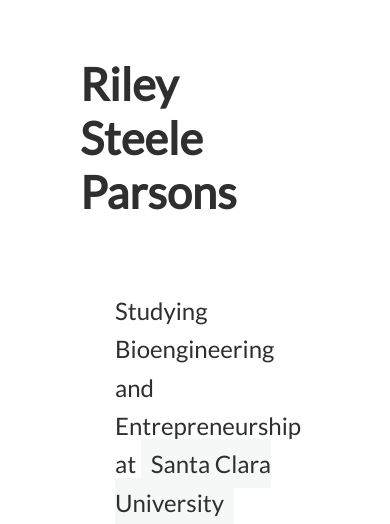
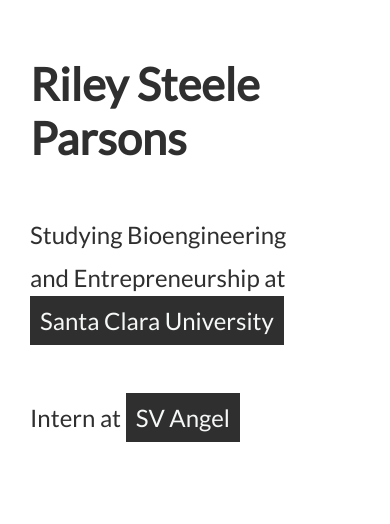
Before and after one commit to rileysparsons/rileysparsons.github.io, a Jekyll site: the page built from index.html, in a window 390 px wide. Shown: the top 524 px of the page. Built offline with Jekyll 4.4.1, drawn with Linux system fonts in a browser that asks for light colours; grey boxes are pictures that could not be loaded.

Commit message:
ready for mobile

```diff
--- a/css/landing.scss
+++ b/css/landing.scss
@@ -76,10 +76,18 @@
     top:0;
     left:0;
     right:0;
+
+    margin-top:20px;
+    margin-bottom:20px;
+    margin-right:30px;
+    margin-left:30px;
+
+    @media (min-width:768px){
      margin-top:20px;
       margin-bottom:20px;
       margin-right:80px;
       margin-left:80px;
+    }
 }
 
 /**
@@ -87,9 +95,31 @@
  */
 .top a {
     text-decoration: none;
+
+    background: #2F2F2F;
+    color: #F6F7F7;
+    margin-left: 10px;
+    box-shadow: 10px 0 0 #2F2F2F, -10px 0 0 #2F2F2F;
+    padding: 10px 0px;
+
+    &:visited {
+      color: #F6F7F7;
+    }
+
+    &:hover {
+      cursor: pointer;
+      color: #2F2F2F;
+      box-shadow: 10px 0 0 #8ADD8A, -10px 0 0 #8ADD8A;
+      background: #8ADD8A;
+    }
+
+    @media (min-width:768px){
+
       background: #F6F7F7;
       color: #2F2F2F;
-    padding: 10px;
+      margin-left: 10px;
+      box-shadow: 10px 0 0 #F6F7F7, -10px 0 0 #F6F7F7;
+      padding: 10px 0px;
 
       &:visited {
               color: #2F2F2F;
@@ -98,8 +128,14 @@
       &:hover {
         cursor: pointer;
         color: #F6F7F7;
+        box-shadow: 10px 0 0 #8ADD8A, -10px 0 0 #8ADD8A;
         background: #8ADD8A;
       }
+
+
+    }
+
+
 }
 
 // Links Section
@@ -235,11 +271,18 @@
 }
 
 div.content {
+  @media (min-width: 768px) {
     padding: 40px 60px;
+  }
+
+  padding: 40px 40px;
 }
 
 section.top {
 
+  right: 0;
+  bottom: 0;
+  left: auto;
   color: #2F2F2F;
   margin-bottom: 60px;
 
@@ -256,12 +299,12 @@
   }
 
   h2 {
-    left: 35px;
-    top: 35px;
+    top: 10px;
+    margin-top:15px;
     font-weight: normal;
     position: relative;
     padding-right: 35px;
-    line-height: 1.6em;
+    line-height: 1.8em;
 
     &:focus {
       outline: none;
@@ -269,7 +312,6 @@
   }
 
   h3 {
-    left: 35px;
     top: 35px;
     font-weight: normal;
     position: relative;
@@ -282,27 +324,22 @@
   }
 
   @media (min-width: 768px) {
-    right: 0;
-    bottom: 0;
     height: inherit;
     color: #F6F7F7;
 
     h1 {
       position: relative;
-      left: auto;
       padding-right: 0;
     }
 
     h2 {
       position: relative;
-      left: auto;
       top: auto;
       padding-right: 0;
     }
 
     h3 {
       position: relative;
-      left: auto;
       top: auto;
       padding-right: 0;
     }
@@ -316,10 +353,11 @@
   display:block;
   text-align: center;
   font-size: 0;
+  bottom: 20px;
 
   @media (max-width:768px){
     position: relative;
-    margin-top:60px;
+    margin-top:100px;
     margin-bottom: 30px;
     width: 100%;
   }
@@ -331,6 +369,10 @@
     padding: 10px;
     margin: 0 10px;
     display: inline-block;
+    margin-top: 10px;
+    background: #2F2F2F;
+    margin-bottom: 20px;
+    color: #F6F7F7;
   }
 
   @media (min-width: 768px) {
@@ -338,8 +380,6 @@
     white-space: nowrap;
     left: 30px;
     right: 30px;
-    bottom:20px;
-    height: 60px;
 
 
     a {
@@ -364,7 +404,6 @@
  * Icons
  */
 .icon {
-
     > svg {
         display: inline-block;
         width: 20px;
@@ -372,7 +411,10 @@
         padding-right: 10px;
         vertical-align: bottom;
         path {
+            fill: #F6F7F7;
+            @media (min-width: 768px) {
               fill: #2F2F2F;
             }
         }
     }
+}
--- a/index.html
+++ b/index.html
@@ -8,6 +8,7 @@
   <section class="top">
     <h1>Riley Steele Parsons</h1>
     <h2>Studying Bioengineering and Entrepreneurship at <a href="https://www.scu.edu/">Santa Clara University</a></h2>
+    <br>
     <h2>Intern at <a href="http://svangel.com/">SV Angel</a></h2>
   </section>
   <section class="links">
```
Lines whose indentation alone changed are shown as unchanged.
